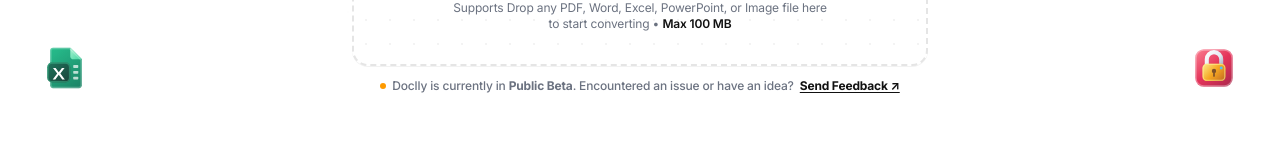
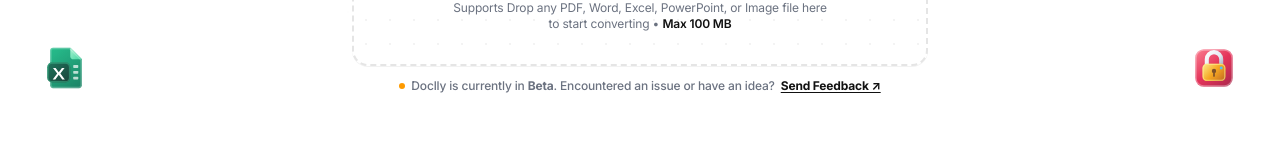
Before and after one commit to shivamapatel03/doclly, a React (Vite) app: page / in a window 1280 px wide. Shown: the part 560-728 px from the top of the page. Built offline with nearby package versions, Linux system fonts and the light colour scheme.

Commit message:
Update Public Beta text to Beta across HomePage and Footer

```diff
--- a/src/components/layout/Footer.tsx
+++ b/src/components/layout/Footer.tsx
@@ -146,7 +146,7 @@ export const Footer: React.FC = () => {
 
         {/* Bottom Bar */}
         <div className="mt-12 pt-8 border-t border-[#E5E5E5] flex flex-col sm:flex-row items-center justify-between gap-4 text-xs text-[#6B7280]">
-          <p>© {new Date().getFullYear()} Doclly (Public Beta). All rights reserved. Documents simplified.</p>
+          <p>© {new Date().getFullYear()} Doclly (Beta). All rights reserved. Documents simplified.</p>
           <div className="flex items-center gap-1.5 font-medium text-[#4B5563]">
             <span>Made with</span>
             <Heart className="w-3.5 h-3.5 text-red-500 fill-red-500 inline-block animate-pulse" />
--- a/src/pages/HomePage.tsx
+++ b/src/pages/HomePage.tsx
@@ -158,10 +158,10 @@ export const HomePage: React.FC = () => {
               maxFiles={10}
             />
 
-            {/* Public Beta Reassurance Notice */}
+            {/* Beta Reassurance Notice */}
             <p className="text-[11px] sm:text-xs text-[#6B7280] font-medium flex flex-wrap items-center justify-center gap-1.5 pt-3">
               <span className="w-1.5 h-1.5 rounded-full bg-amber-500 shrink-0" />
-              <span>Doclly is currently in <strong>Public Beta</strong>. Encountered an issue or have an idea?</span>
+              <span>Doclly is currently in <strong>Beta</strong>. Encountered an issue or have an idea?</span>
               <a
                 href="mailto:helpdoclly@zohomail.in?subject=Doclly%20Beta%20Feedback"
                 className="text-[#111111] font-bold underline underline-offset-2 hover:text-[#DC9F00] transition-colors"
```
